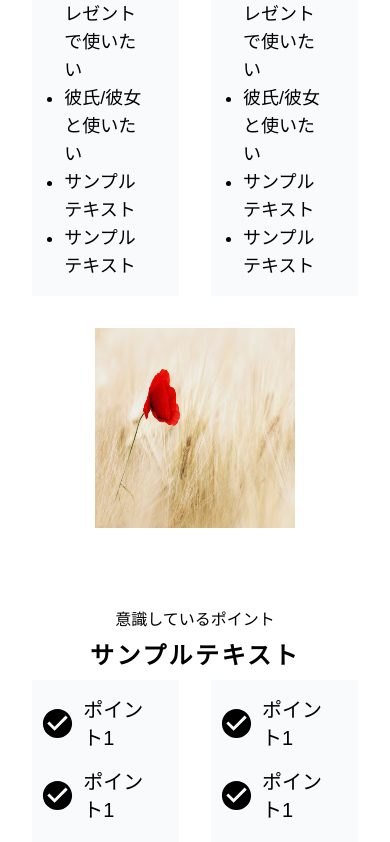
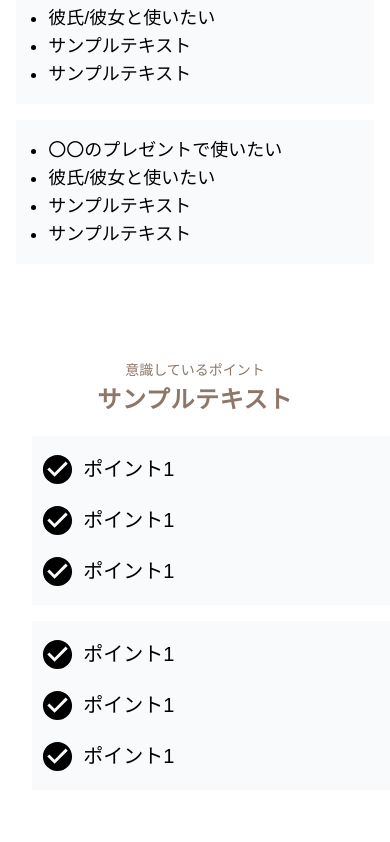
Before and after one commit to mayone-du/ranze-hp, a Next.js app: page /about in a window 390 px wide. Shown: the part 1161-2003 px from the top of the page. Built offline with nearby package versions, Linux system fonts and the light colour scheme.

Commit message:
rewrite about.tsx components

```diff
--- a/src/pages/about.tsx
+++ b/src/pages/about.tsx
@@ -87,7 +87,33 @@ const About: React.VFC = () => {
           </section>
         </article> */}
 
-        <article className="container mx-auto">
+
+
+        <Block
+          sectionSubText="よくある悩み"
+          sectionTitle="サンプルテキスト"
+        >
+          <Row>
+            <Column className="flex">
+              <ul className="list-disc px-8 py-4 bg-gray-50 text-lg w-full">
+                <li>〇〇のプレゼントで使いたい</li>
+                <li>彼氏/彼女と使いたい</li>
+                <li>サンプルテキスト</li>
+                <li>サンプルテキスト</li>
+              </ul>
+            </Column>
+            <Column>
+              <ul className="list-disc px-8 py-4 bg-gray-50 text-lg w-full">
+                <li>〇〇のプレゼントで使いたい</li>
+                <li>彼氏/彼女と使いたい</li>
+                <li>サンプルテキスト</li>
+                <li>サンプルテキスト</li>
+              </ul>
+            </Column>
+          </Row>
+        </Block>
+
+        {/* <article className="container mx-auto">
           <section className="md:py-16 py-10">
             <p className="text-center">よくあるご要望</p>
             <h2 className="lg:text-4xl text-2xl tracking-widest font-bold text-center lg:py-4 py-2">
@@ -119,16 +145,17 @@ const About: React.VFC = () => {
               </div>
             </div>
           </section>
-        </article>
+        </article> */}
 
-        <article className="container mx-auto">
-          <section className="md:py-16 py-10">
-            <p className="text-center">意識しているポイント</p>
-            <h2 className="lg:text-4xl text-2xl tracking-widest font-bold text-center lg:py-4 py-2">
-              サンプルテキスト
-            </h2>
-            <div className="flex w-11/12 mx-auto">
-              <ul className="flex justify-center flex-col mx-4 p-2 bg-gray-50 w-full">
+
+
+        <Block
+          sectionSubText="意識しているポイント"
+          sectionTitle="サンプルテキスト"
+        >
+          <Row>
+            <Column>
+            <ul className="flex justify-center flex-col mx-4 p-2 bg-gray-50 w-full">
                 <li className="flex items-center my-2">
                   <CheckCircle fontSize="large" />
                   <span className="text-xl px-2">ポイント1</span>
@@ -142,6 +169,34 @@ const About: React.VFC = () => {
                   <span className="text-xl px-2">ポイント1</span>
                 </li>
               </ul>
+            </Column>
+            <Column>
+            <ul className="flex justify-center flex-col mx-4 p-2 bg-gray-50 w-full">
+                <li className="flex items-center my-2">
+                  <CheckCircle fontSize="large" />
+                  <span className="text-xl px-2">ポイント1</span>
+                </li>
+                <li className="flex items-center my-2">
+                  <CheckCircle fontSize="large" />
+                  <span className="text-xl px-2">ポイント1</span>
+                </li>
+                <li className="flex items-center my-2">
+                  <CheckCircle fontSize="large" />
+                  <span className="text-xl px-2">ポイント1</span>
+                </li>
+              </ul>
+            </Column>
+          </Row>
+        </Block>
+{/*
+        <article className="container mx-auto">
+          <section className="md:py-16 py-10">
+            <p className="text-center">意識しているポイント</p>
+            <h2 className="lg:text-4xl text-2xl tracking-widest font-bold text-center lg:py-4 py-2">
+              サンプルテキスト
+            </h2>
+            <div className="flex w-11/12 mx-auto">
+
               <ul className="flex justify-center flex-col mx-4 p-2 bg-gray-50 w-full">
                 <li className="flex items-center my-2">
                   <CheckCircle fontSize="large" />
@@ -158,7 +213,7 @@ const About: React.VFC = () => {
               </ul>
             </div>
           </section>
-        </article>
+        </article> */}
 
         <article className="container mx-auto">
           <section className="md:py-16 py-10">
```
